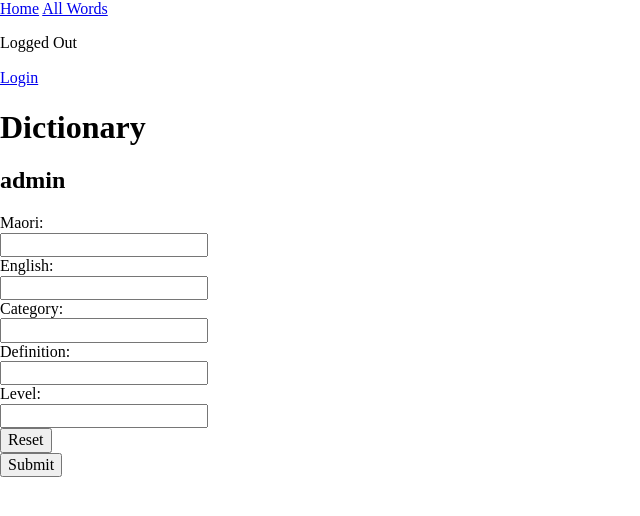
After one commit to MatthewPotter20157/Moa, a Flask app: page /admin in a window 1280 px wide. The commit adds this page. Shown: the top 516 px of the page, without its empty margins (0-640 px from the left). Run offline with Flask 3, Linux system fonts and the light colour scheme.

Commit message:
Yay The log work and the ima is good

```diff
--- a/app.py
+++ b/app.py
@@ -97,7 +97,7 @@ def render_signup_page():
         email_user = request.form.get('email').lower().strip()
         password_user = request.form.get('password')
         password2 = request.form.get('password2')
-        teacher = 'on'
+        teacher = request.form.get('teacher')
 
         if password_user != password2:
             print(f'password1: {password_user}, password2: {password2}')
@@ -120,5 +120,26 @@ def render_signup_page():
     return render_template('signup.html', logged_in=is_logged_in())
 
 
+@app.route('/admin', methods=['POST', 'GET'])
+def render_admin():
+    if request.method == 'POST':
+        print(request.form)
+        maori = request.form.get('maori').title().strip()
+        english = request.form.get('english').title().strip()
+        category = request.form.get('category').lower().strip()
+        definition = request.form.get('definition')
+        level = request.form.get('level')
+        con = open_database(DATABASE)
+        query = 'INSERT INTO Words (Maori, English, Category, Definition, Level) VALUES (?, ?, ?, ?, ?)'
+        cur = con.cursor()
+        try:
+            cur.execute(query, (maori, english, category, definition, level))
+            con.commit()
+        except sqlite3.IntegrityError:
+            con.close()
+            return redirect("/signup?error=no")
+    return render_template('admin.html', logged_in=is_logged_in())
+
+
 if __name__ == '__main__':
     app.run()
--- /dev/null
+++ b/templates/admin.html
@@ -0,0 +1,42 @@
+{% extends "base.html" %}
+
+{% block pageheading %}admin{% endblock %}
+
+{% block main %}
+    <form class="myform" method="post">
+        <div class="form-group">
+            <div class="form-label"><label for="maori">Maori:</label></div>
+            <div class="form-element"><input type="text" name="maori" id="maori" required></div>
+        </div>
+
+        <div class="form-group">
+            <div class="form-label"><label for="english">English:</label></div>
+            <div class="form-element"><input type="text" name="english" id="english" required></div>
+        </div>
+
+        <div class="form-group">
+            <div class="form-label"><label for="category">Category:</label></div>
+            <div class="form-element"><input type="text" name="category" id="category" required></div>
+        </div>
+
+        <div class="form-group">
+            <div class="form-label"><label for="definition">Definition:</label></div>
+            <div class="form-element"><input type="text" name="definition" id="definition" required></div>
+        </div>
+
+        <div class="form-group">
+            <div class="form-label"><label for="level">Level:</label></div>
+            <div class="form-element"><input type="int" name="level" id="level" required></div>
+        </div>
+
+        <div class="form-group">
+            <div></div>
+            <div class="form-element"><input type="reset"></div>
+        </div>
+
+        <div class="form-group">
+            <div></div>
+            <div class="form-element"><input type="submit"></div>
+        </div>
+    </form>
+{% endblock %}
--- a/templates/base.html
+++ b/templates/base.html
@@ -21,6 +21,7 @@
                 <p> Logged In </p>
                 <p> {{ log_param }}</p>
                 <a href="/logout">Logout</a>
+                <a href="/admin">Admin</a>
             {% else %}
                 <p> Logged Out </p>
                 <p> {{ log_param }}</p>
--- a/templates/signup.html
+++ b/templates/signup.html
@@ -30,6 +30,11 @@
         </div>
 
         <div class="form-group">
+            <div class="form-label"><label for="teacher">Teacher:</label></div>
+            <div class="form-element"><input type="checkbox" name="teacher" id="teacher"></div>
+        </div>
+
+        <div class="form-group">
             <div></div>
             <div class="form-element"><input type="reset"></div>
         </div>
```
Also changed, not shown: identifier.sqlite.
